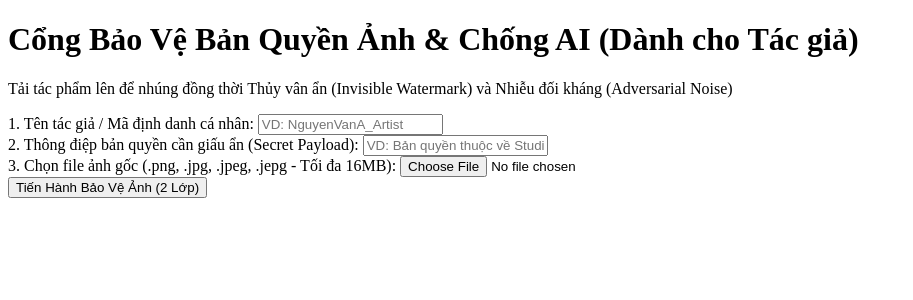
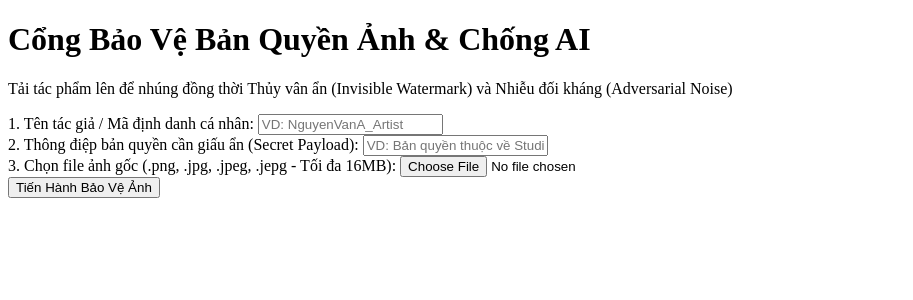
Before and after one commit to ToitenTri/dual-layer-repo-nckhsv2026, a Flask app: page / in a window 1280 px wide. Shown: the part 45-345 px from the top of the page, without its empty margins (0-913 px from the left). Run offline with Flask 3, Linux system fonts and the light colour scheme.

Commit message:
Update user_portal.html

```diff
--- a/Website/templates/user_portal.html
+++ b/Website/templates/user_portal.html
@@ -1,6 +1,6 @@
 {% extends "base.html" %}
 {% block content %}
-    <h1>Cổng Bảo Vệ Bản Quyền Ảnh & Chống AI (Dành cho Tác giả)</h1>
+    <h1>Cổng Bảo Vệ Bản Quyền Ảnh & Chống AI</h1>
     <p class="subtitle">Tải tác phẩm lên để nhúng đồng thời Thủy vân ẩn (Invisible Watermark) và Nhiễu đối kháng (Adversarial Noise)</p>
 
     <form method="POST" enctype="multipart/form-data" class="upload-form">
@@ -16,12 +16,12 @@
             <label>3. Chọn file ảnh gốc (.png, .jpg, .jpeg, .jepg - Tối đa 16MB):</label>
             <input type="file" name="image_file" accept=".png,.jpg,.jpeg,.jepg" required>
         </div>
-        <button type="submit" class="btn-submit">Tiến Hành Bảo Vệ Ảnh (2 Lớp)</button>
+        <button type="submit" class="btn-submit">Tiến Hành Bảo Vệ Ảnh</button>
     </form>
 
     {% if wm_id %}
     <div class="result-section">
-        <h2>🎉 Kết Quả Bảo Vệ Tác Phẩm (Mã ID: {{ wm_id }})</h2>
+        <h2>Kết Quả Bảo Vệ Tác Phẩm (Mã ID: {{ wm_id }})</h2>
         <p>Thời gian xử lý: <strong>{{ process_time }} giây</strong></p>
 
         <div class="image-comparison">
@@ -30,7 +30,7 @@
                 <img src="{{ url_for('static', filename='uploads/' + input_image) }}">
             </div>
             <div class="img-box">
-                <h3>Ảnh Đã Nhúng 2 Lớp Bảo Mật</h3>
+                <h3>Ảnh đã được bảo mật.</h3>
                 <img src="{{ url_for('static', filename='results/' + output_image) }}">
                 <div class="download-group">
                     <a href="{{ url_for('static', filename='results/' + output_image) }}" download class="btn-download">⬇ Tải Ảnh Hoàn Thiện (.PNG)</a>
```
